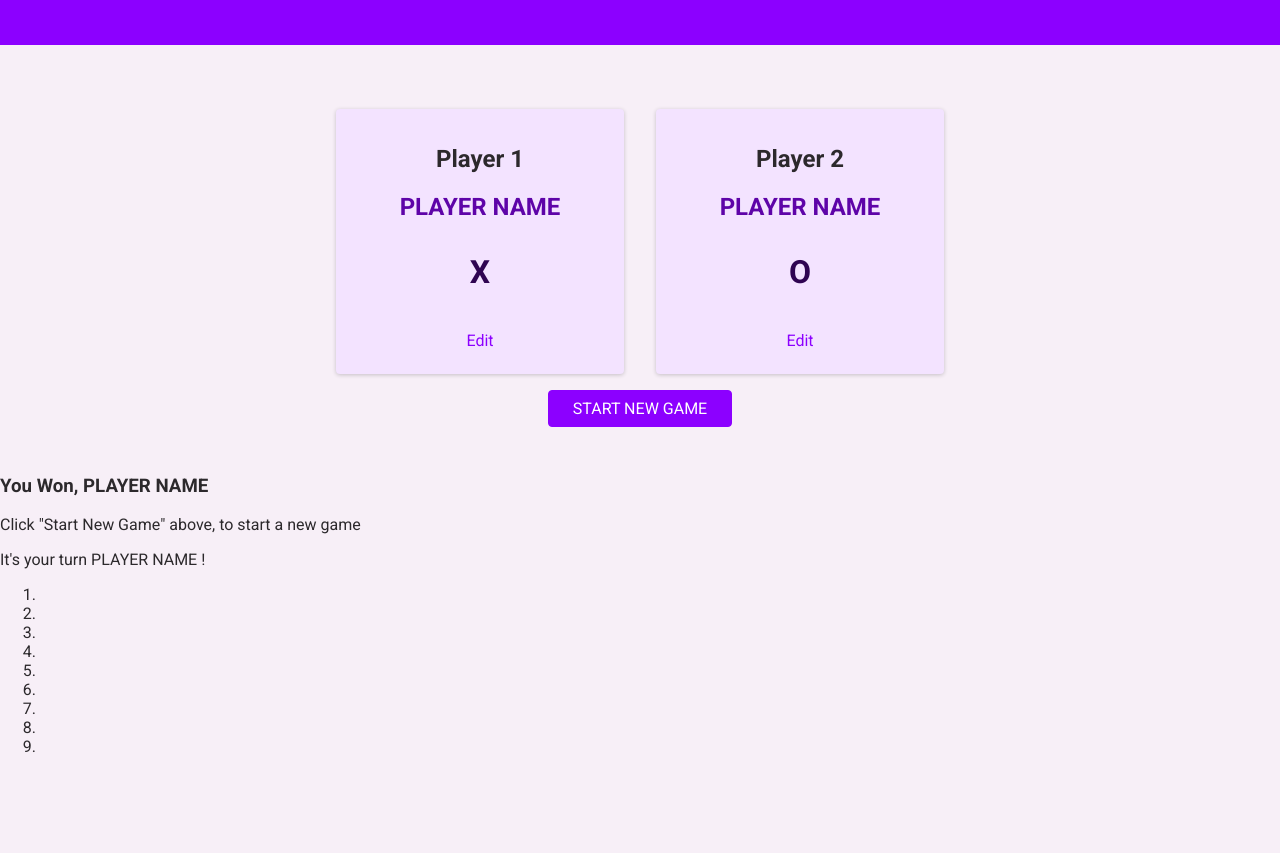
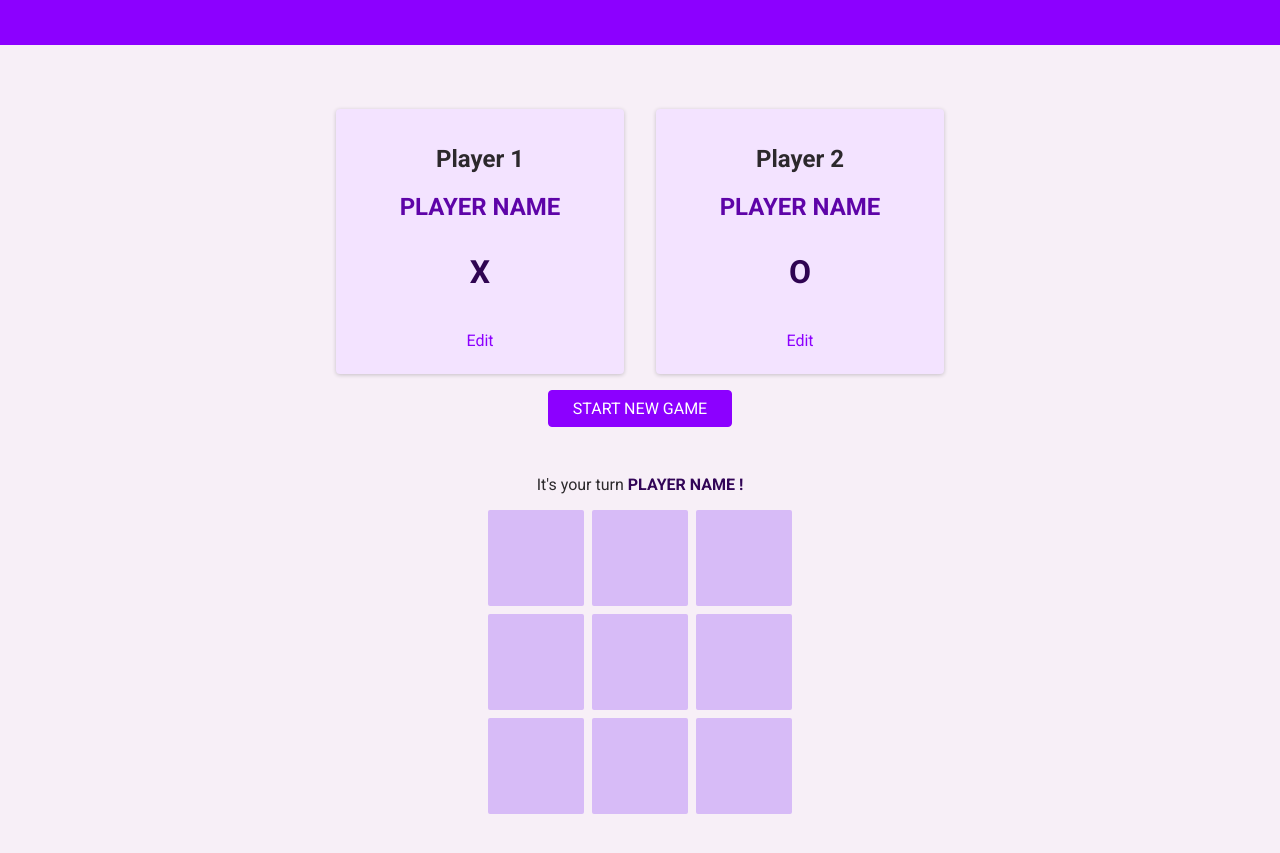
Before and after one commit to smids/tictac-js, a plain HTML site: page index.html in a window 1280 px wide. Shown: the part 135-988 px from the top of the page. Before the commit the page ends 907 px from the top, so only its background shows below. Drawn offline with Linux system fonts and the light colour scheme.

Commit message:
styling game board area

```diff
--- a/index.html
+++ b/index.html
@@ -14,6 +14,7 @@
     <link rel="stylesheet" href="/styles/style.css" />
     <link rel="stylesheet" href="/styles/overlay.css" />
     <link rel="stylesheet" href="/styles/config.css">
+    <link rel="stylesheet" href="/styles/game.css">
   </head>
   <body>
     <div id="backdrop"></div>
@@ -57,13 +58,13 @@
         <button class="btn">START NEW GAME</button>
       </section>
       <section id="active-game">
-        <article>
-          <h3>You Won, <span id="winner-name">PLAYER NAME</span></h3>
+        <article id="game-over">
+          <h2>You Won, <span id="winner-name">PLAYER NAME</span></h2>
           <p>Click "Start New Game" above, to start a new game</p>
         </article>
 
         <p>It's your turn <span id="active-player-name">PLAYER NAME !</span></p>
-        <ol>
+        <ol id="game-board">
           <li></li>
           <li></li>
           <li></li>
--- /dev/null
+++ b/styles/game.css
@@ -0,0 +1,59 @@
+#active-game{
+    text-align: center;
+    margin: 2rem 0 5rem 0;
+    /* display: none; */
+}
+
+#game-over{
+    width: 90%;
+    max-width: 40rem;
+    margin: auto;
+    padding: 1rem 2rem;
+    background-color: rgb(50, 5, 87);
+    color: white;
+    box-shadow: 0 2px 8px rgba(0, 0, 0, 0.2);
+    border-radius: 4px;
+    display: none;
+}
+
+#game-over h2{
+    font-size: 2.5rem;
+    margin: 0.5rem 0;
+}
+
+#active-player-name{
+    font-weight: bold;
+    color: rgb(50, 5, 87);
+}
+
+#game-board{
+    list-style: none;
+    margin: 1rem 0;
+    padding: 0;
+    display: grid;
+    grid-template-columns: repeat(3, 6rem);
+    grid-template-rows: repeat(3, 6rem);
+    justify-content: center;
+    gap: 0.5rem;
+}
+
+#game-board li{
+    background-color: rgb(215, 187, 247);
+    border-radius: 2px;
+    cursor: pointer;
+    display: flex;
+    justify-content: center;
+    align-items: center;
+    font-size: 2.5rem;
+    font-weight: bold;
+}
+
+#game-board li:hover{
+    background-color: rgb(112, 13, 204);
+}
+
+#game-board li:disabled{
+    background-color: rgb(112, 13, 204);
+    color: white;
+    cursor: default;
+}
```
